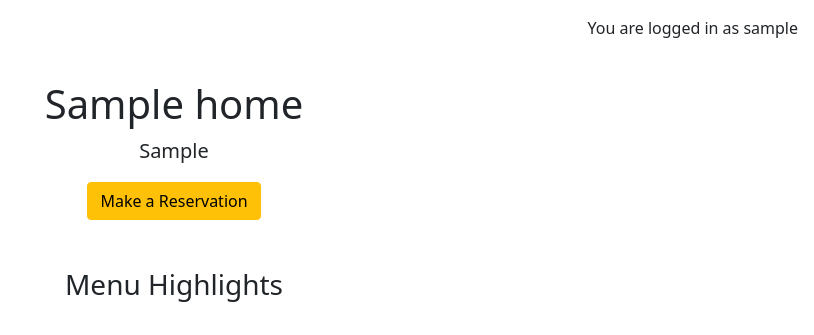
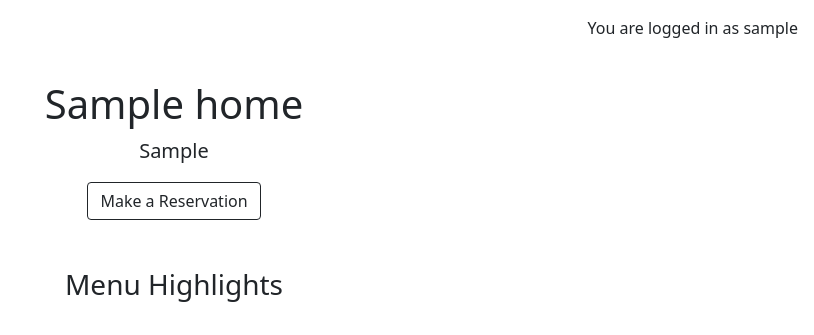
Before and after one commit to Sirjay009/Sirjays-Cuisine, a Django app: page / in a window 1280 px wide. Shown: the part 56-391 px from the top of the page, without its empty margins (466-1280 px from the left). Run offline with Django 4.2, Linux system fonts and the light colour scheme; a user stored in the database is signed in; tables that the repository leaves empty hold one stand-in row (values such as "Sample post").

Commit message:
Re-style button

```diff
--- a/home/templates/home/home_list.html
+++ b/home/templates/home/home_list.html
@@ -17,7 +17,7 @@
                 </header>
                 <p class="lead">{{ item.slogan | safe }}</p>
                 {% if user.is_authenticated %}
-                <a href="{% url 'reservation' %}" class="btn btn-warning">Make a Reservation</a>
+                <a href="{% url 'reservation' %}" class="btn btn-outline-dark">Make a Reservation</a>
                 {% else %}
                 <a href="{% url 'account_login' %}" class="btn btn-success">Login to make a reservation</a>
                 <p>Don't have an account? <a href="{% url 'account_signup' %}" class="sign-up">Register</a></p>
```
